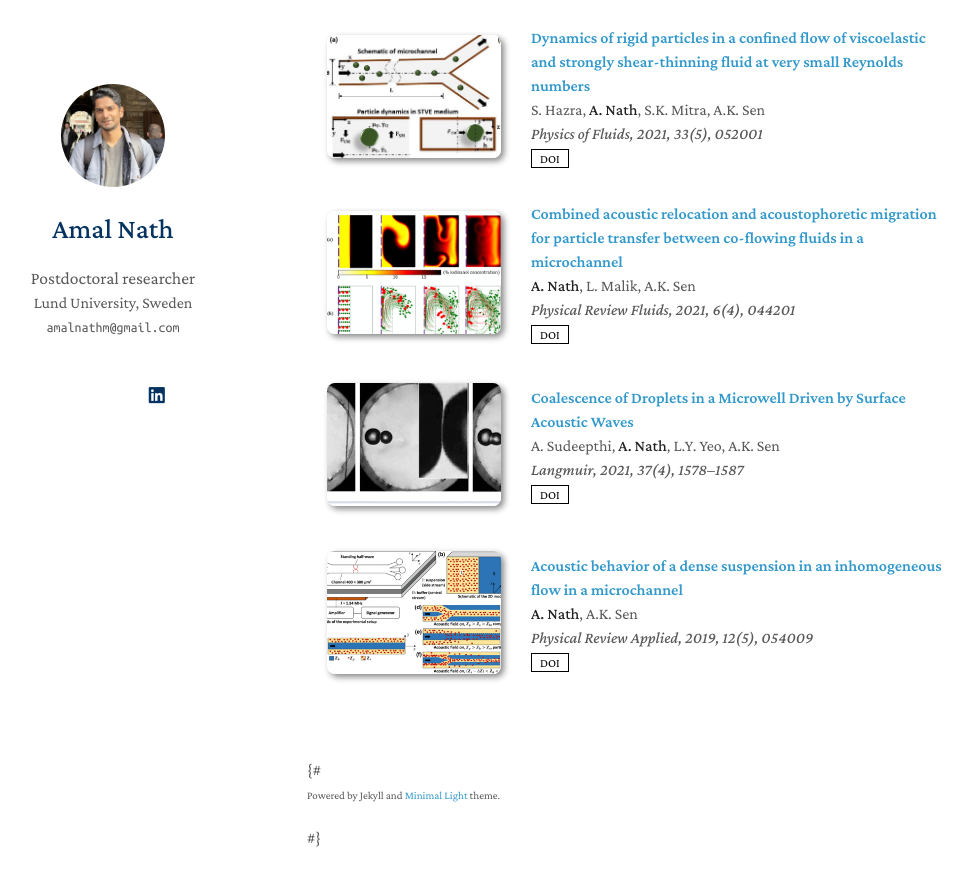
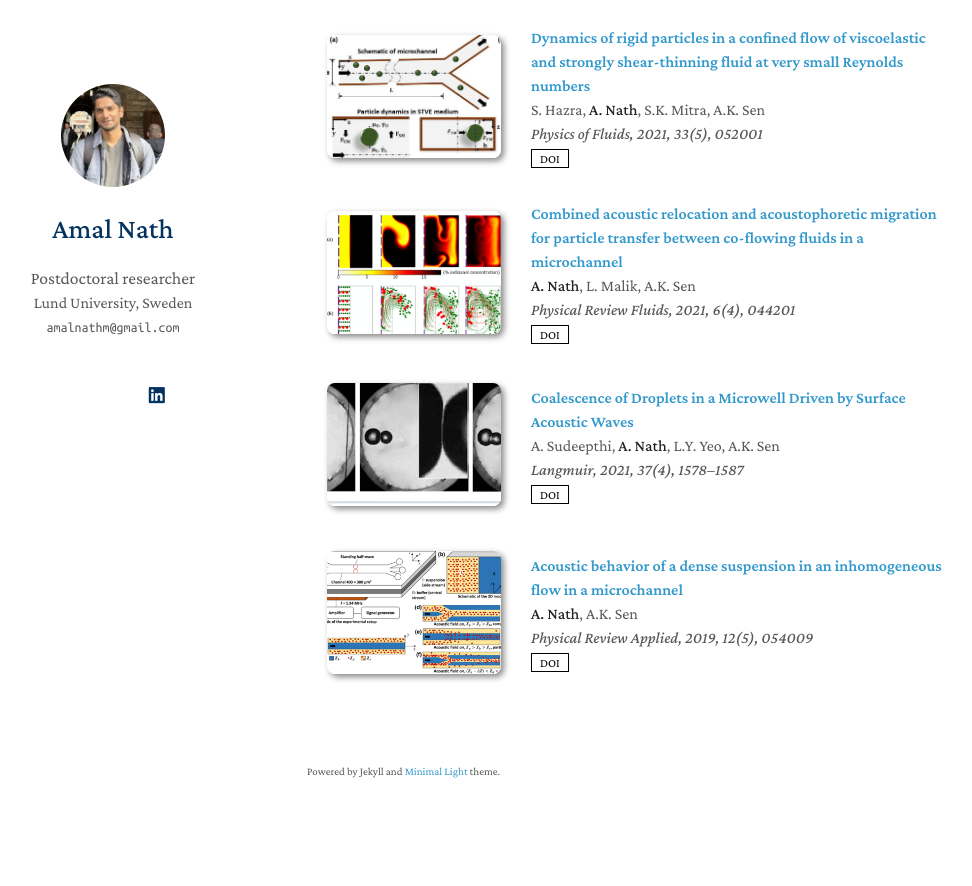
Before and after one commit to amal-nath-01/amal-nath-01-github.io, a Jekyll site: the page built from index.md, in a window 1280 px wide and 900 px high, scrolled down 2498 px. Shown: the top 886 px of the window, without its empty margins (163-1135 px from the left). Built offline with Jekyll 4.4.1, drawn with Linux system fonts in a browser that asks for light colours; a style sheet for code colours, icons or effects is not loaded; our own code applies the rules of GitHub Pages for plain Markdown files; after the commit the page ends 3350 px from its top, so only the background shows below that.

Commit message:
Update homepage.html

```diff
--- a/_layouts/homepage.html
+++ b/_layouts/homepage.html
@@ -33,8 +33,6 @@
     <link rel="stylesheet" href="./assets/css/style-no-dark-mode.css">
     <link rel="stylesheet" href="./assets/css/publications-no-dark-mode.css">
     {% endif %}
-
-    <link rel="stylesheet" href="{{ '/assets/css/custom.css' | relative_url }}">
 
 
   </head>
@@ -102,9 +100,9 @@
 
       <br>
 
-   {#   {% if site.enable_footnote %}
+     {% if site.enable_footnote %}
       <p><small>Powered by Jekyll and <a href="https://github.com/yaoyao-liu/minimal-light" target="_blank" rel="noopener">Minimal Light</a> theme.</small></p>
-      {% endif %} #}
+      {% endif %}
 
       </section>
       <footer>
```
